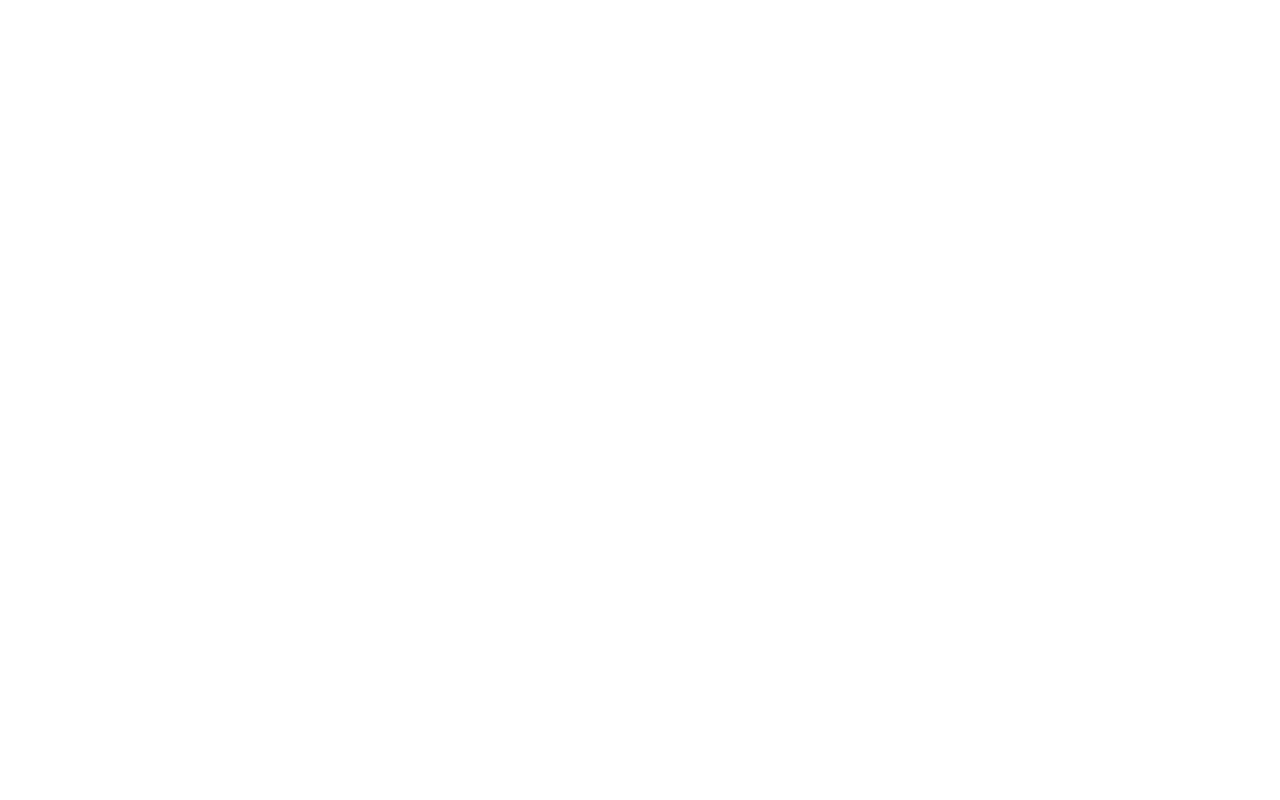
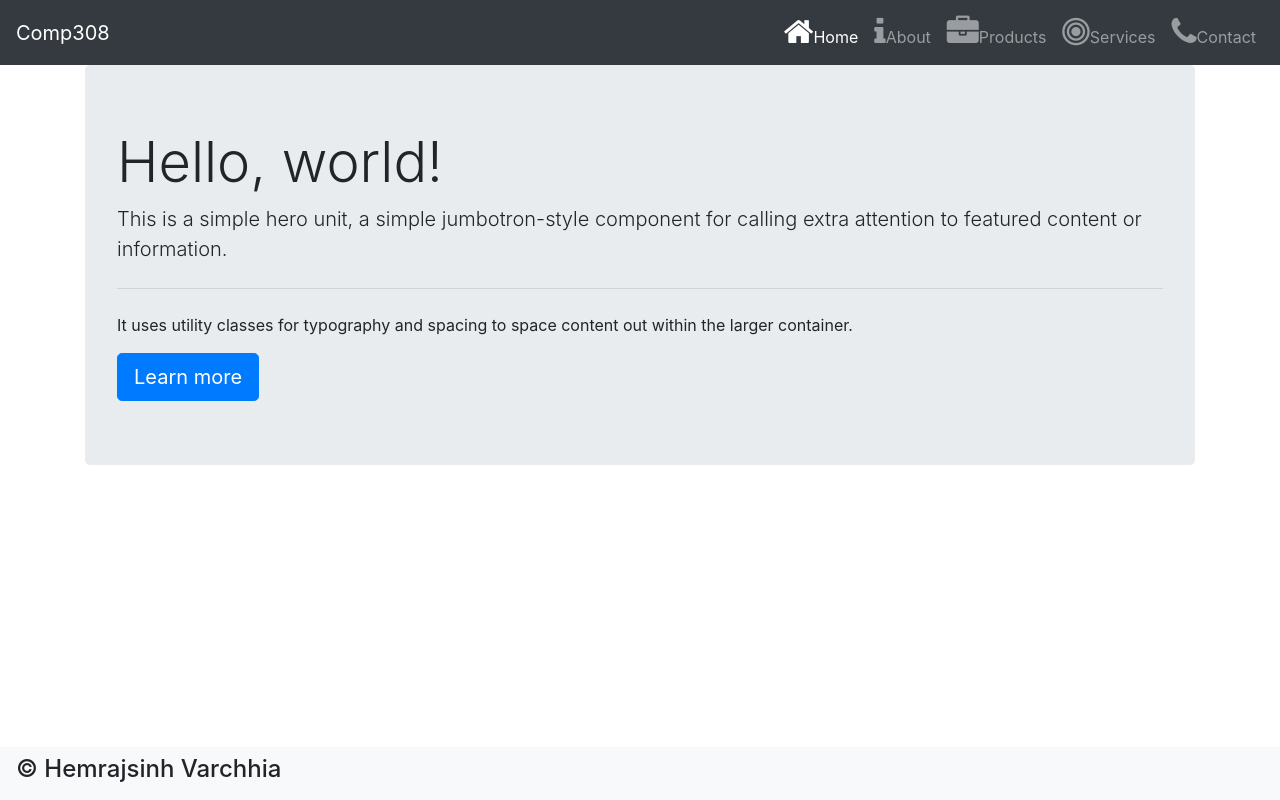
Before and after one commit to Hemrajsinh793/comp3028Lesson1, a website: page index.html in a window 1280 px wide. Drawn offline with nearby package versions, Linux system fonts and the light colour scheme.

Commit message:
Added bootstrap support with navbar and jumbotron

```diff
--- a/index.html
+++ b/index.html
@@ -6,9 +6,60 @@
     <title>Lesson 1</title>
     <!--css section-->
     <link rel="stylesheet" href="./Contents/app.css">
+    <link rel="stylesheet" href="./node_modules/bootstrap/dist/css/bootstrap.min.css">
+    <link rel="stylesheet" href="./node_modules/font-awesome/css/font-awesome.min.css">
 </head>
 <body>
+    <!--navbar code-->
+    <header>
+    <nav class="navbar navbar-expand-lg navbar-dark bg-dark">
+        <a class="navbar-brand" href="#">Comp308</a>
+        <button class="navbar-toggler" type="button" data-toggle="collapse" data-target="#navbarSupportedContent" aria-controls="navbarSupportedContent" aria-expanded="false" aria-label="Toggle navigation">
+          <span class="navbar-toggler-icon"></span>
+        </button>
+
+        <div class="collapse navbar-collapse" id="navbarSupportedContent">
+          <ul class="navbar-nav ml-auto">
+            <li class="nav-item active">
+              <a class="nav-link" href="#"><i class="fa fa-2x fa-home"></i>Home <span class="sr-only">(current)</span></a>
+            </li>
+            <li class="nav-item">
+                <a class="nav-link" href="#"><i class="fa fa-2x fa-info"></i>About</a>
+              </li>
+              <li class="nav-item">
+                <a class="nav-link" href="#"><i class="fa fa-2x fa-briefcase"></i>Products</a>
+              </li>
+              <li class="nav-item">
+                <a class="nav-link" href="#"><i class="fa fa-2x fa-bullseye"></i>Services</a>
+              </li>
+              <li class="nav-item">
+                <a class="nav-link" href="#"><i class="fa fa-2x fa-phone"></i>Contact</a>
+              </li>
+          </ul>
+        </div>
+      </nav>
+    </header>
+
+    <!--Main Content-->
+    <main class="container">
+        <div class="jumbotron">
+            <h1 class="display-4">Hello, world!</h1>
+            <p class="lead">This is a simple hero unit, a simple jumbotron-style component for calling extra attention to featured content or information.</p>
+            <hr class="my-4">
+            <p>It uses utility classes for typography and spacing to space content out within the larger container.</p>
+            <a class="btn btn-primary btn-lg" href="#" role="button">Learn more</a>
+          </div>
+    </main>
+
+    <footer>
+        <nav class="navbar fixed-bottom navbar-light bg-light">
+            <h4>&copy; Hemrajsinh Varchhia </h4>
+          </nav>
+    </footer>
+
     <!--script section-->
+    <script src="./node_modules/bootstrap/dist/js/bootstrap.min.js"></script>
+    <script src="./node_modules/jquery/dist/jquery.min.js"></script>
     <script src="./Scripts/app.js"></script>
 </body>
 </html>
```
Also changed, not shown: package.json (+8 -1 lines), 1 other file.
